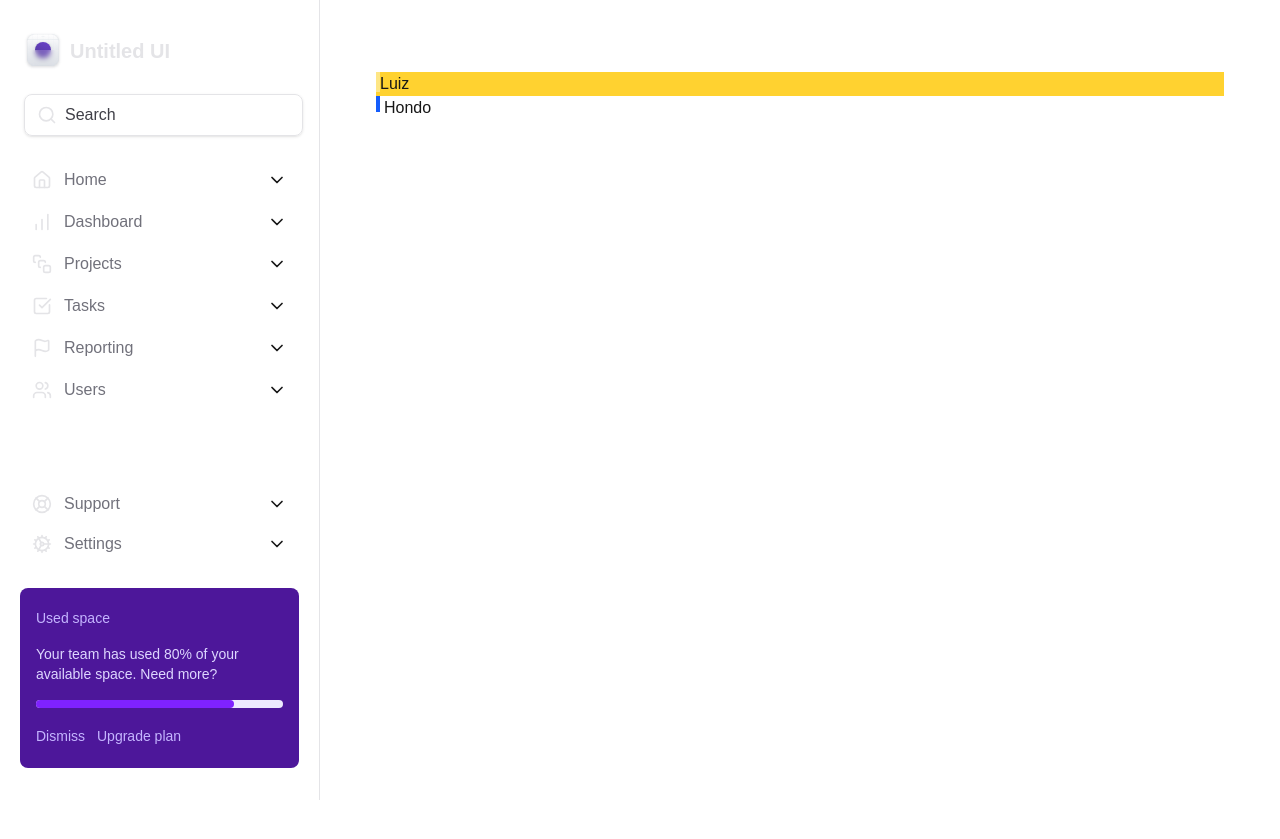
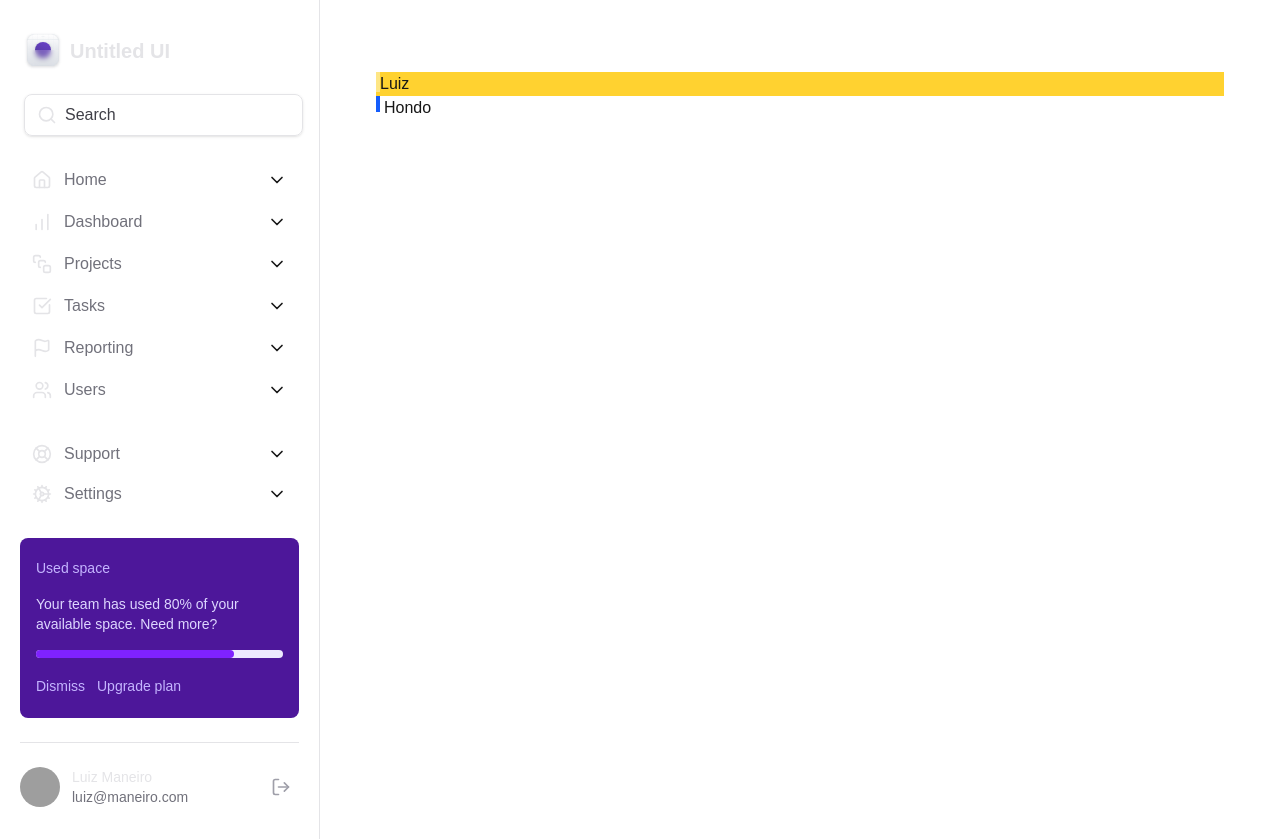
Before and after one commit to LuizHondo/tailwind-first-project, a Next.js app: page / in a window 1280 px wide. Before the commit the page ends 800 px from the top, so only its background shows below. Built offline with nearby package versions, Linux system fonts and the light colour scheme; grey boxes are pictures that could not be loaded.

Commit message:
sidebar profile added

```diff
--- a/app/globals.css
+++ b/app/globals.css
@@ -11,6 +11,7 @@
   --font-sans: var(--font-geist-sans);
   --font-mono: var(--font-geist-mono);
   --grid-template-columns-app: minmax(18rem, 20rem) 1fr;
+  --grid-template-columns-profile: max-content 1fr min-content;
 }
 
 @media (prefers-color-scheme: dark) {
--- a/components/Sidebar/NavItem.tsx
+++ b/components/Sidebar/NavItem.tsx
@@ -1,17 +1,22 @@
 import { ChevronDown } from "lucide-react";
 import { ElementType } from "react";
 
-export interface NavItemsProps{
-  title:string
-  icon: ElementType
+export interface NavItemsProps {
+  title: string;
+  icon: ElementType;
 }
 
-export function NavItem({title, icon: Icon} : NavItemsProps){
-    return(
-        <a href="" className="flex items-center gap-3 rounded px-3 py-2 group hover:bg-violet-950 transition duration-140 ease-out hover:scale-111">
-          <Icon className="h-5 w-5 text-zinc-200" />
-          <span className="font-medium text-zinc-500 group-hover:text-violet-300">{title}</span>
-          <ChevronDown className="ml-auto h-5 w-5 group-hover:text-violet-300" />
-      </a>
-    )
+export function NavItem({ title, icon: Icon }: NavItemsProps) {
+  return (
+    <a
+      href=""
+      className="group flex items-center gap-3 rounded px-3 py-2 transition duration-140 ease-out hover:scale-111 hover:bg-violet-950"
+    >
+      <Icon className="h-5 w-5 text-zinc-200" />
+      <span className="font-medium text-zinc-500 group-hover:text-violet-300">
+        {title}
+      </span>
+      <ChevronDown className="ml-auto h-5 w-5 group-hover:text-violet-300" />
+    </a>
+  );
 }
--- /dev/null
+++ b/components/Sidebar/Profile.tsx
@@ -0,0 +1,20 @@
+import { LogOut } from "lucide-react";
+
+export function Profile() {
+  return (
+    <div className="grid-cols-profile grid items-center gap-3">
+      <img
+        src="http://github.com/luizhondo.png"
+        className="h-10 w-10 rounded-full"
+        alt=""
+      />
+      <div className="flex flex-col items-start truncate">
+        <span className="truncate text-sm text-zinc-200">Luiz Maneiro</span>
+        <span className="truncate text-sm text-zinc-500">luiz@maneiro.com</span>
+      </div>
+      <button className="rounded-md p-2 hover:bg-zinc-800">
+        <LogOut className="h-5 w-5 text-zinc-400" />
+      </button>
+    </div>
+  );
+}
--- a/components/Sidebar/index.tsx
+++ b/components/Sidebar/index.tsx
@@ -1,7 +1,18 @@
 import { Logo } from "./Logo";
-import { BarChart, CheckSquare, Cog, Flag, Home, LifeBuoy, Search, SquareStack, Users } from "lucide-react";
+import {
+  BarChart,
+  CheckSquare,
+  Cog,
+  Flag,
+  Home,
+  LifeBuoy,
+  Search,
+  SquareStack,
+  Users,
+} from "lucide-react";
 import { NavItem } from "./NavItem";
 import { UsedSpaceWidget } from "./UsedSpaceWidget";
+import { Profile } from "./Profile";
 export function Sidebar() {
   return (
     <aside className="flex flex-col gap-6 border-r border-zinc-200 px-5 py-8">
@@ -15,20 +26,23 @@ export function Sidebar() {
         />
       </div>
       <nav className="w-full space-y-0.5">
-        <NavItem title="Home" icon={Home}/>
-        <NavItem title="Dashboard" icon={BarChart}/>
-        <NavItem title="Projects" icon={SquareStack}/>
-        <NavItem title="Tasks" icon={CheckSquare}/>
-        <NavItem title="Reporting" icon={Flag}/>
-        <NavItem title="Users" icon={Users}/>
+        <NavItem title="Home" icon={Home} />
+        <NavItem title="Dashboard" icon={BarChart} />
+        <NavItem title="Projects" icon={SquareStack} />
+        <NavItem title="Tasks" icon={CheckSquare} />
+        <NavItem title="Reporting" icon={Flag} />
+        <NavItem title="Users" icon={Users} />
       </nav>
       <div className="mt-auto flex flex-col gap-6">
         <nav>
-          <NavItem title="Support" icon={LifeBuoy}/>
-          <NavItem title="Settings" icon={Cog}/>
+          <NavItem title="Support" icon={LifeBuoy} />
+          <NavItem title="Settings" icon={Cog} />
         </nav>
 
-        <UsedSpaceWidget/>
+        <UsedSpaceWidget />
+
+        <div className="h-px w-full bg-zinc-200"></div>
+        <Profile />
       </div>
     </aside>
   );
```
Also changed, not shown: components/Sidebar/UsedSpaceWidget.tsx (+13 -6 lines), 1 other file (tests, documents, lock files or other folders).
